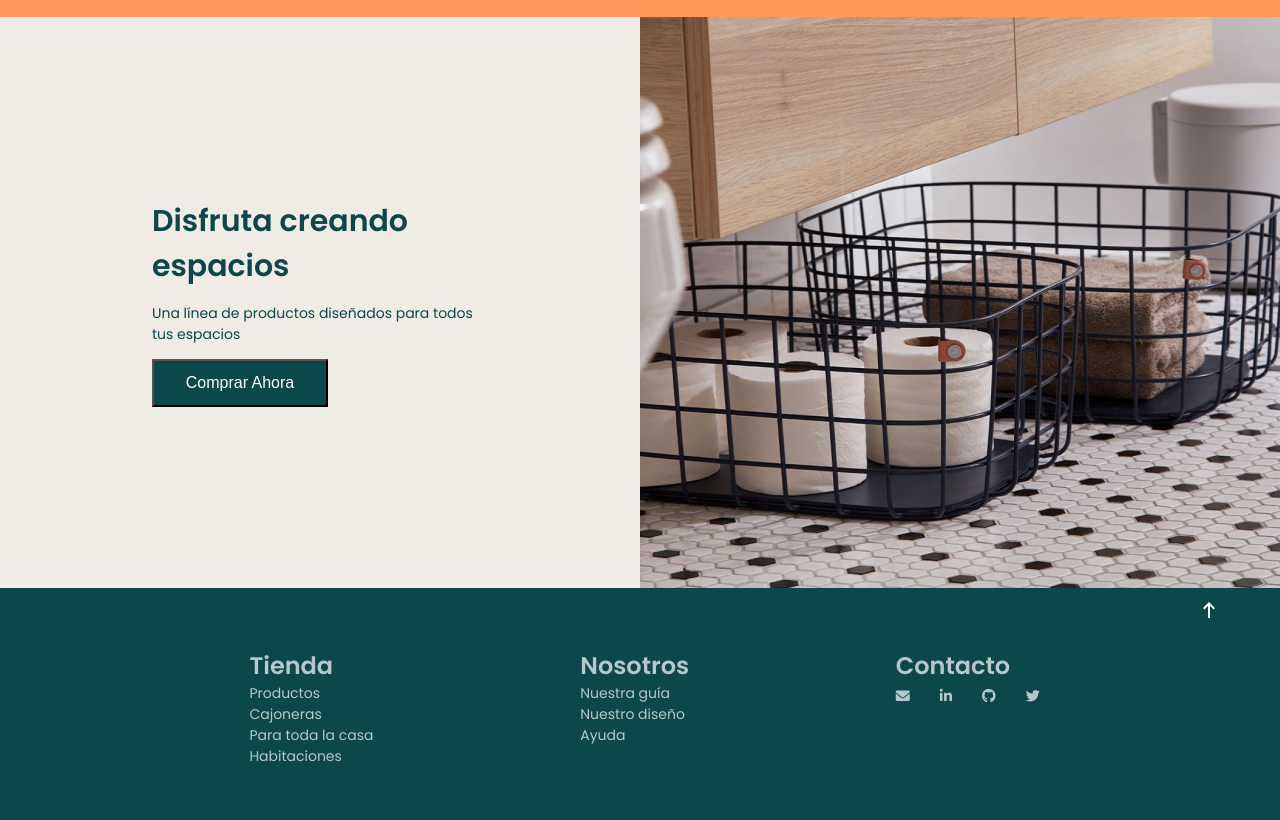
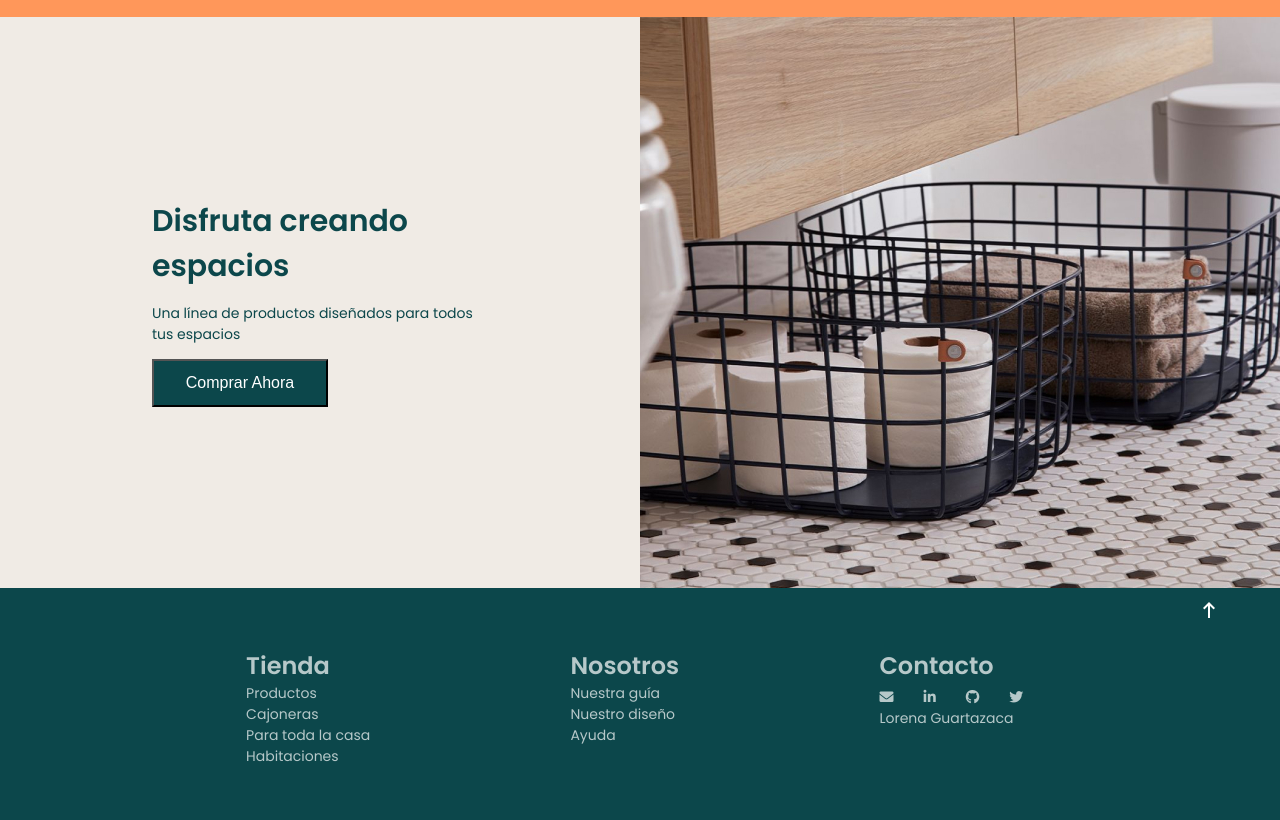
Before and after one commit to lorenaggs/Pagina-Web-HTML-SCSS, a website: page docs/index.html in a window 1280 px wide. Shown: the part 1715-2535 px from the top of the page. Drawn offline with Linux system fonts and the light colour scheme.

Commit message:
by Lorena

```diff
--- a/docs/index.html
+++ b/docs/index.html
@@ -104,11 +104,10 @@
           <section class="footer__sections--shop">
               <a target="__blank" class="title3" href="https://adalab.es/">Contacto</a>
               <span class="footer__aboutus-li">
-
                   <nav class="icons__social-icon">
                       <nav class="mail">
                           <a target="__blank" href="mailto:lorenaggs2812@gmail.com"><i
-                              class="fa-solid fa-envelope"></i></a>
+                                  class="fa-solid fa-envelope"></i></a>
                       </nav>
                       <nav class="linkedin">
                           <a target="__blank" href="https://www.linkedin.com/in/lorena-guartazaca-b55a541b4/"><i
@@ -118,11 +117,14 @@
                           <a target="__blank" href="https://github.com/lorenaggs"><i class="fa-brands fa-github"></i></a>
                       </nav>
                       <nav class="twitter">
-                          <a target="__blank" href="https://twitter.com/lorenaggs12?s=11"><i class="fa-brands fa-twitter"></i></a>
+                          <a target="__blank" href="https://twitter.com/lorenaggs12?s=11"><i
+                                  class="fa-brands fa-twitter"></i></a>
                       </nav>
                   </nav>
               </span>
+              <section class="">Lorena Guartazaca</section>
           </section>
+
       </section>
       <nav class="footer__uparrow">
           <a href="#"><img src="assets/images/uparrow.png" alt="image uparrow"></a>
```
Also changed, not shown: src/html/partials/footer.html (+5 -3 lines).
